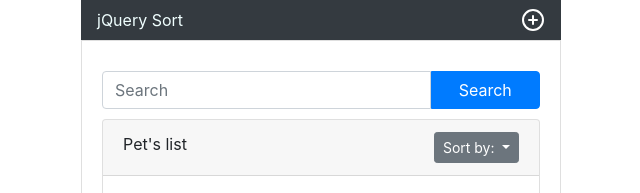
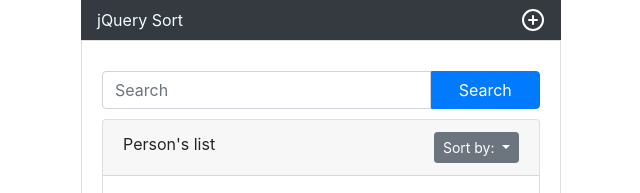
Before and after one commit to Faisal50x/jQueryListSort, a plain HTML site: page index.html in a window 1280 px wide. Shown: the top 193 px of the page, 319-959 px from the left. Drawn offline with nearby package versions, Linux system fonts and the light colour scheme.

Commit message:
Rename Pet's to Person's

```diff
--- a/index.html
+++ b/index.html
@@ -75,7 +75,7 @@
 
 			<div class="card mt-10">
 				<div class="card-header">
-					Pet's list
+					Person's list
 					<div class="dropdown float-right">
 						<button class="btn btn-sm btn-secondary dropdown-toggle" type="button" id="sort" data-toggle="dropdown"
 						 aria-haspopup="true" aria-expanded="false">
```
